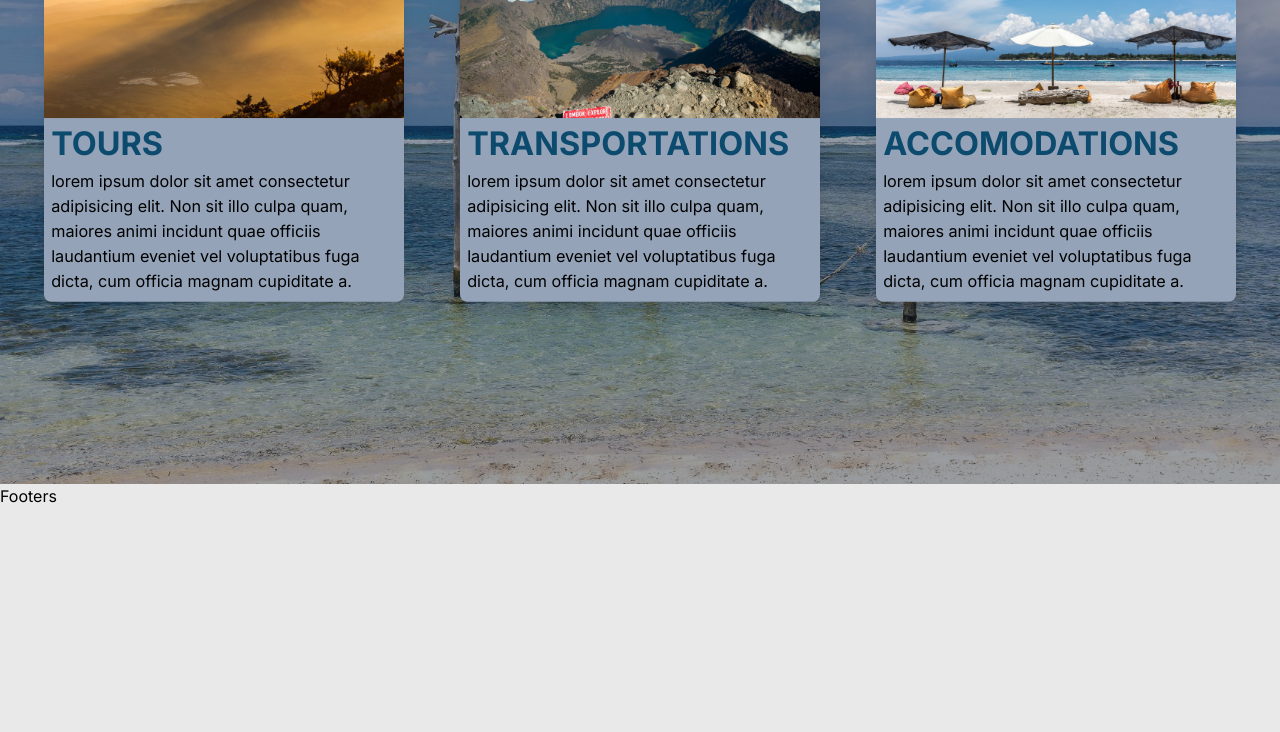
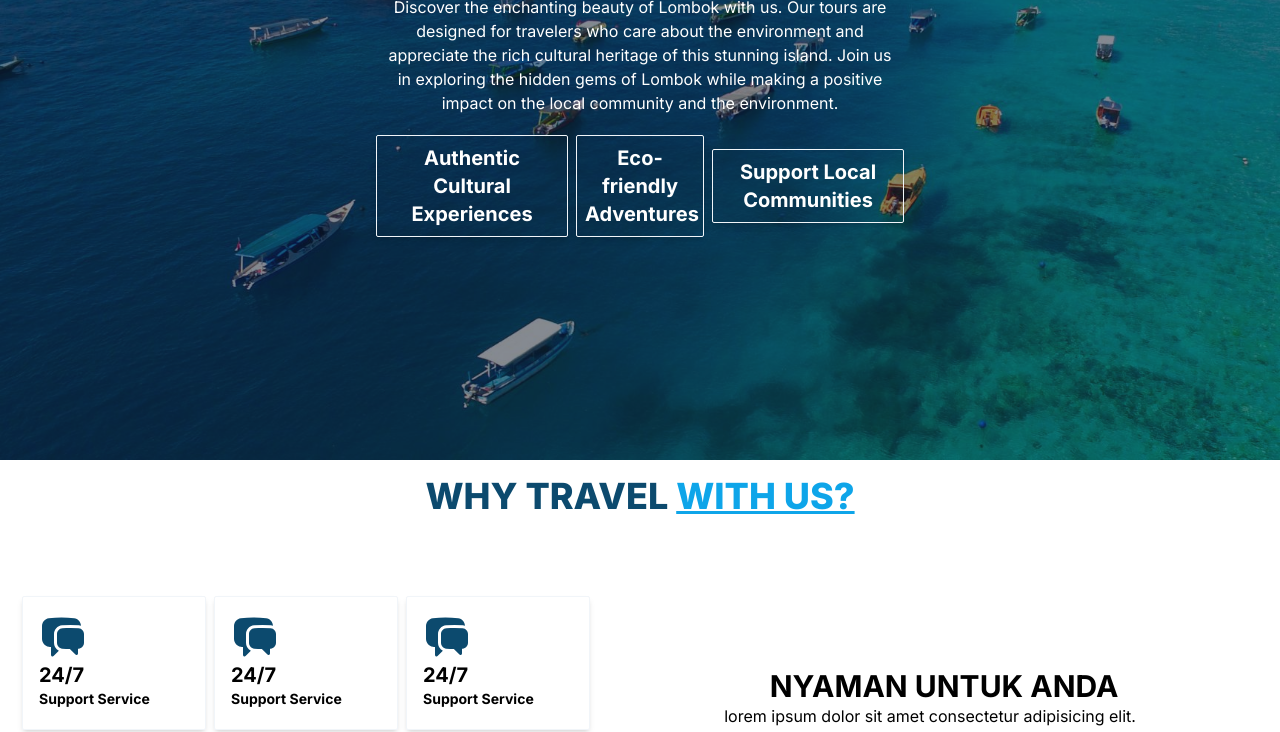
Before and after one commit to Sume-lang/theHills, a Next.js app: page / in a window 1280 px wide. Shown: the part 340-1072 px from the top of the page. Before the commit the page ends 848 px from the top, so only its background shows below. Built offline with nearby package versions, Linux system fonts and the light colour scheme.

Commit message:
adding the modified

```diff
--- a/app/globals.css
+++ b/app/globals.css
@@ -9,5 +9,5 @@
   font-family: -apple-system, BlinkMacSystemFont, Segoe UI, Roboto, Oxygen,
     Ubuntu, Cantarell, Fira Sans, Droid Sans, Helvetica Neue, sans-serif;
   scroll-behavior: smooth;
-  background-color: #e9e9e9;
+  background-color: #ffffff;
 }
--- a/app/layout.tsx
+++ b/app/layout.tsx
@@ -15,11 +15,7 @@
 }) {
   return (
     <html lang="en">
-      <body className={inter.className}>
-        <h1>Header</h1>
-        {children}
-        <h1>Footers</h1>
-      </body>
+      <body className={inter.className}>{children}</body>
     </html>
   );
 }
--- a/app/page.tsx
+++ b/app/page.tsx
@@ -1,10 +1,10 @@
 import React from "react";
-import Features from "./sections/Features";
+import { Hero, Features, Layout } from "./sections/Sections";
 export default function Home() {
   return (
     <main className="realtive min-h-screen w-full flex flex-col">
       <section>
-        <Features />
+        <Layout />
       </section>
     </main>
   );
--- /dev/null
+++ b/app/sections/Sections.js
@@ -0,0 +1,6 @@
+import React from "react";
+import Hero from "./Hero";
+import Features from "./Features";
+import Layout from './layouttemplates/layouttemp'
+
+export { Hero, Features, Layout };
--- /dev/null
+++ b/app/sections/layouttemplates/layout.js
@@ -0,0 +1,54 @@
+import { HiChatBubbleLeftRight } from "react-icons/hi2";
+
+const dataLayout = [
+  {
+    id: 1,
+    name: "24/7",
+    title: "Support Service",
+    desc: "lorem ipsum dolor sit amet consectetur adipisicing elit. Non sit illo culpa quam, maiores animi incidunt quae officiis laudantium eveniet vel voluptatibus fuga dicta, cum officia magnam cupiditate a. Sections 1",
+    icons: <HiChatBubbleLeftRight />,
+    link: "/",
+  },
+  {
+    id: 2,
+    name: "24/7",
+    title: "Support Service",
+    desc: "lorem ipsum dolor sit amet consectetur adipisicing elit. Non sit illo culpa quam, maiores animi incidunt quae officiis laudantium eveniet vel voluptatibus fuga dicta, cum officia magnam cupiditate a.  Sections 2",
+    icons: <HiChatBubbleLeftRight />,
+    link: "/",
+  },
+  {
+    id: 3,
+    name: "24/7",
+    title: "Support Service",
+    desc: "lorem ipsum dolor sit amet consectetur adipisicing elit. Non sit illo culpa quam, maiores animi incidunt quae officiis laudantium eveniet vel voluptatibus fuga dicta, cum officia magnam cupiditate a.  Sections 3",
+    icons: <HiChatBubbleLeftRight />,
+    link: "/",
+  },
+  {
+    id: 4,
+    name: "24/7",
+    title: "Support Service",
+    desc: "lorem ipsum dolor sit amet consectetur adipisicing elit. Non sit illo culpa quam, maiores animi incidunt quae officiis laudantium eveniet vel voluptatibus fuga dicta, cum officia magnam cupiditate a. Sections 4",
+    icons: <HiChatBubbleLeftRight />,
+    link: "/",
+  },
+  {
+    id: 5,
+    name: "24/7",
+    title: "Support Service",
+    desc: "lorem ipsum dolor sit amet consectetur adipisicing elit. Non sit illo culpa quam, maiores animi incidunt quae officiis laudantium eveniet vel voluptatibus fuga dicta, cum officia magnam cupiditate a. Sections 5",
+    icons: <HiChatBubbleLeftRight />,
+    link: "/",
+  },
+  {
+    id: 6,
+    name: "24/7",
+    title: "Support Service",
+    desc: "lorem ipsum dolor sit amet consectetur adipisicing elit. Non sit illo culpa quam, maiores animi incidunt quae officiis laudantium eveniet vel voluptatibus fuga dicta, cum officia magnam cupiditate a. Sections 6",
+    icons: <HiChatBubbleLeftRight />,
+    link: "/",
+  },
+];
+
+export { dataLayout };
--- /dev/null
+++ b/app/sections/layouttemplates/layouttemp.tsx
@@ -0,0 +1,143 @@
+"use client";
+import React, { useState } from "react";
+import { motion, AnimatePresence } from "framer-motion";
+import { dataLayout } from "../layouttemplates/layout";
+import { features } from "process";
+
+export default function Layouttemp() {
+  const [show, setShow] = useState(dataLayout[0]);
+  const Toggle = ({ features }: { features: any }) => {
+    setShow(features);
+  };
+  return (
+    <main className="relative w-full flex flex-col min-h-screen">
+      <motion.section
+        initial={{ opacity: 0, scale: 0.5 }}
+        animate={{ opacity: 1, scale: 1 }}
+        transition={{
+          duration: 0.5,
+          delay: 0.5,
+          ease: [0, 0.71, 0.2, 1.01],
+        }}
+        id="Hero"
+        className="w-full flex flex-col items-center justify-center bg-[url('/Images/theHillspict/BeachPicts/Beach-1.jpg')] bg-cover bg-center bg-no-repeat"
+      >
+        <div className="z-10 w-full min-h-screen bg-slate-900 bg-opacity-50">
+          <div className="w-full min-h-screen flex flex-col items-center justify-center">
+            <h1 className="lg:text-7xl text-4xl font-extrabold text-white uppercase">
+              The <span className="text-sky-500">Hills</span>
+            </h1>
+            <h1 className="text-3xl font-bold text-white uppercase text-center">
+              Discover <span className="text-sky-500">Lombok&apos;s</span>{" "}
+              Hidden Treasures with Us!
+            </h1>
+            <p className="text-white text-center mt-1 lg:w-[40%]">
+              Discover the enchanting beauty of Lombok with us. Our tours are
+              designed for travelers who care about the environment and
+              appreciate the rich cultural heritage of this stunning island.
+              Join us in exploring the hidden gems of Lombok while making a
+              positive impact on the local community and the environment.
+            </p>
+            <div className="w-full lg:flex-row md:flex-row flex-col items-center justify-center gap-2 mt-5 lg:flex hidden">
+              <div className="border border-slate-100 p-2 shadow-md rounded-sm lg:w-[15%] md:w-[15%]">
+                <h1 className="text-xl font-bold text-white text-center">
+                  Authentic Cultural Experiences
+                </h1>
+              </div>
+              <div className="border border-slate-100  p-2 shadow-md rounded-sm lg:w-[10%] md:w-[10%]">
+                <h1 className="text-xl font-bold text-white text-center">
+                  Eco-friendly Adventures
+                </h1>
+              </div>
+              <div className="border border-slate-100  p-2 shadow-md rounded-sm lg:w-[15%] md:w-[15%]">
+                <h1 className="text-xl font-bold text-white text-center">
+                  Support Local Communities
+                </h1>
+              </div>
+            </div>
+          </div>
+        </div>
+      </motion.section>
+      <section className="mt-1 p-3 max-h-screen">
+        <motion.div
+          className="w-full flex flex-col items-center justify-center"
+          initial={{ opacity: 0, scale: 0.5 }}
+          animate={{ opacity: 1, scale: 1 }}
+          transition={{
+            duration: 0.5,
+            delay: 0.5,
+            ease: [0, 0.71, 0.2, 1.01],
+          }}
+        >
+          <h1 className="text-4xl font-extrabold uppercase text-start text-sky-900">
+            Why Travel <span className="text-sky-500 underline">with Us?</span>
+          </h1>
+        </motion.div>
+        <motion.div
+          initial={{ opacity: 0, scale: 0.5 }}
+          animate={{ opacity: 1, scale: 1 }}
+          transition={{
+            duration: 0.5,
+            delay: 0.5,
+            ease: [0, 0.71, 0.2, 1.01],
+          }}
+          className="w-full h-full lg:flex-row flex-col flex items-center justify-center gap-10 mt-20"
+        >
+          <div className="grid grid-cols-1 lg:grid-cols-3 gap-2">
+            {dataLayout.map((features) => (
+              <motion.div
+                initial={{ opacity: 0, scale: 0.5 }}
+                animate={{ opacity: 1, scale: 1 }}
+                transition={{
+                  duration: 0.5,
+                  delay: 0.5,
+                  ease: [0, 0.71, 0.2, 1.01],
+                }}
+                className={`w-full items-center justify-center border border-slate-100 p-4 shadow-md rounded-sm cursor-pointer ${
+                  features.id === show.id
+                    ? "hover:border-sky-500 duration-500 ease-linear"
+                    : "border-slate-100"
+                }`}
+                key={features.id}
+                onClick={() => Toggle({ features })}
+              >
+                <div className="lg:w-[150px] w-[250px] h-[100px] flex-col items-center justify-center">
+                  <h1 className="text-sky-900 text-5xl">{features.icons}</h1>
+                  <h1 className="text-xl font-bold">{features.name}</h1>
+                  <h1 className="text-sm font-bold">{features.title}</h1>
+                </div>
+              </motion.div>
+            ))}
+          </div>
+          {show && (
+            <div className="w-full lg:w-[50%] justify-center items-center flex flex-col">
+              <h1 className="text-3xl font-bold uppercase">
+                Nyaman Untuk Anda
+              </h1>
+              <h1 className="w-[70%]">{show.desc}</h1>
+            </div>
+          )}
+        </motion.div>
+      </section>
+      <motion.section
+        initial={{ opacity: 0, scale: 0.5 }}
+        animate={{ opacity: 1, scale: 1 }}
+        transition={{
+          duration: 0.5,
+          delay: 0.5,
+          ease: [0, 0.71, 0.2, 1.01],
+        }}
+        className="min-h-screen p-3 flex lg:flex-row md:flex-row flex-col items-start justify-start gap-10"
+      >
+        <div className="w-full flex flex-col items-center justify-center">
+          Testing
+        </div>
+        <div className="w-1/2 flex flex-col items-center justify-center  border-slate-900 p-4 shadow-md rounded-sm bg-[url('/Images/theHillspict/BeachPicts/Beach-4.jpg')] bg-cover bg-center bg-no-repeat min-h-[500px]">
+          Testing
+        </div>
+      </motion.section>
+    </main>
+  );
+}
+
+//create a grid of features
--- a/package.json
+++ b/package.json
@@ -9,6 +9,7 @@
     "lint": "next lint"
   },
   "dependencies": {
+    "@heroicons/react": "^2.1.4",
     "class-variance-authority": "^0.7.0",
     "clsx": "^2.1.1",
     "framer-motion": "^11.2.11",
@@ -16,6 +17,7 @@
     "next": "14.2.4",
     "react": "^18",
     "react-dom": "^18",
+    "react-icons": "^5.2.1",
     "tailwind-merge": "^2.3.0",
     "tailwindcss-animate": "^1.0.7"
   },
```
Also changed, not shown: 1 other file (tests, documents, lock files or other folders).
